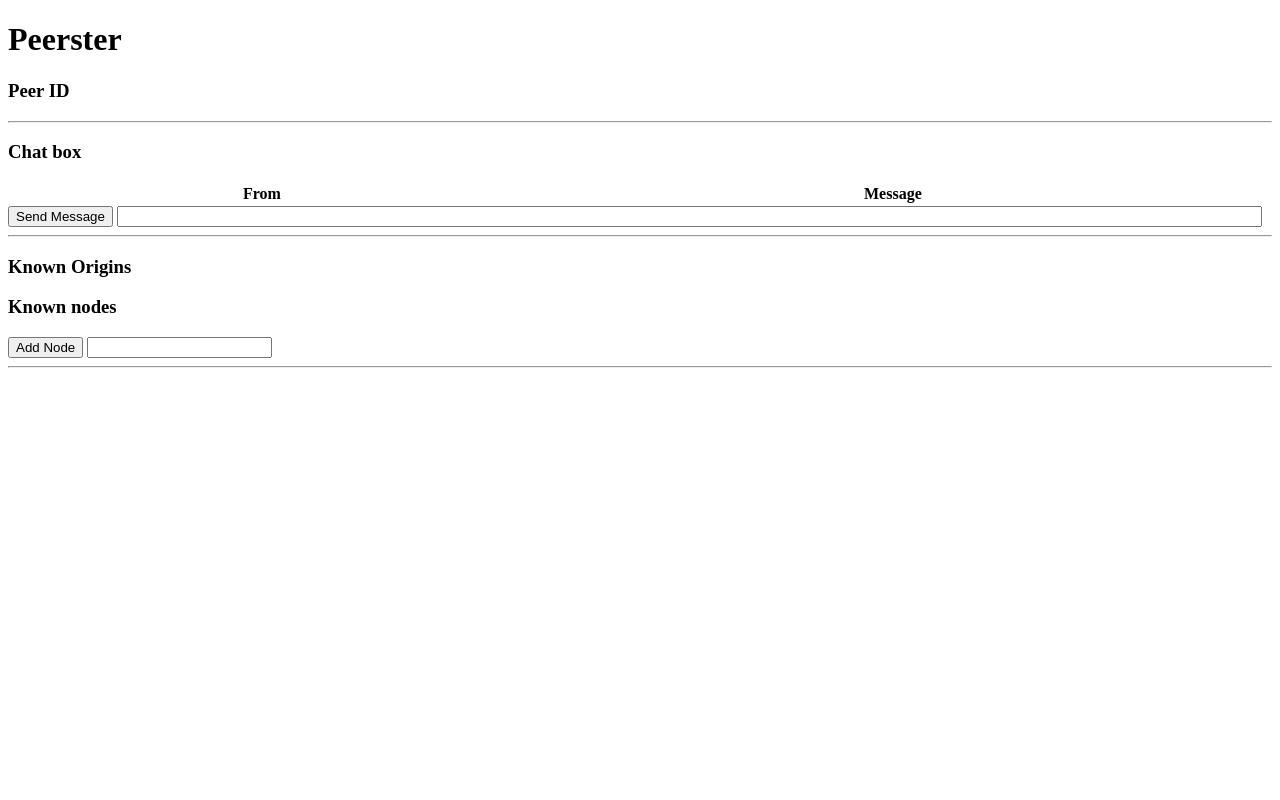
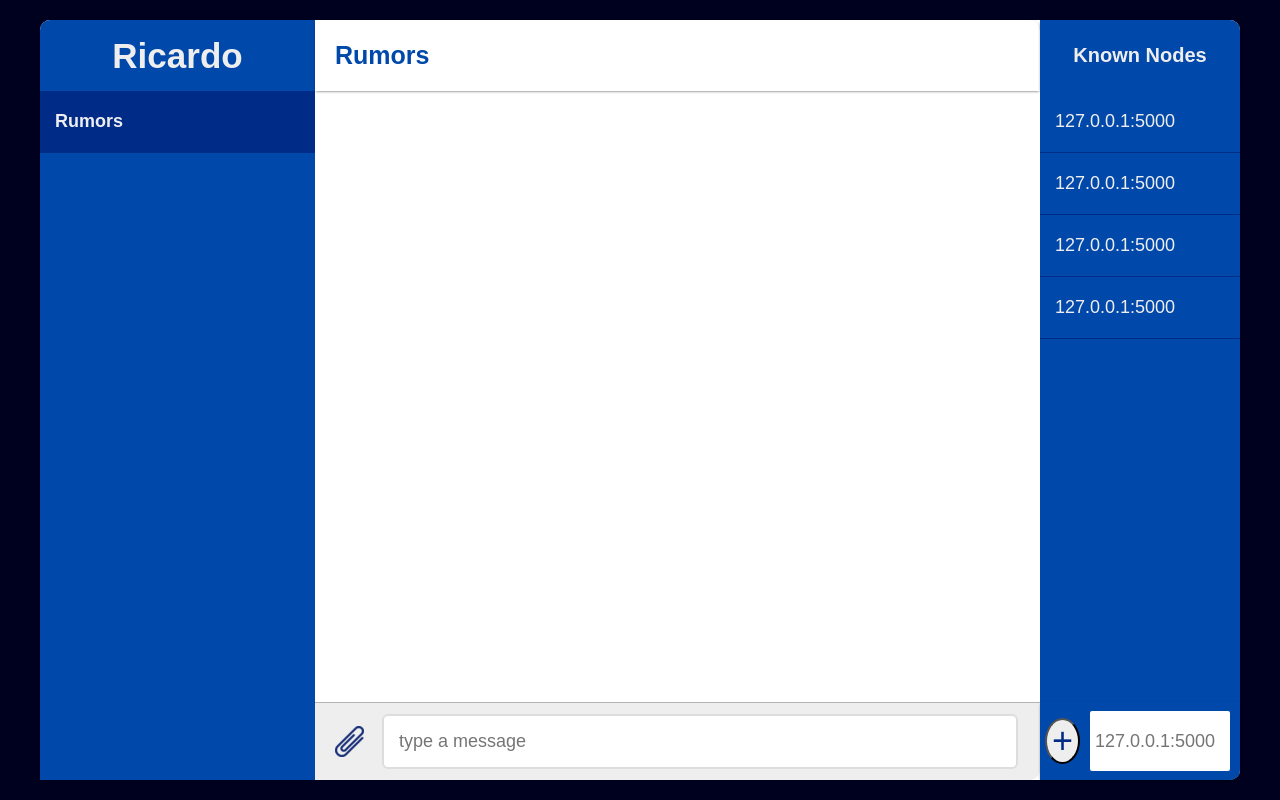
Before and after one commit to somecookie/Peerster, a plain HTML site: page frontend/index.html in a window 1280 px wide. Drawn offline with nearby package versions, Linux system fonts and the light colour scheme; no server answers.

Commit message:
Implement new GUI

```diff
--- /dev/null
+++ b/frontend/chat.css
@@ -0,0 +1,252 @@
+* {
+  margin: 0;
+  padding: 0;
+  box-sizing: border-box;
+}
+
+html, body {
+  height: 100%;
+}
+
+html {
+  font-family: Arial, Helvetica, sans-serif;
+  background: #00001f;
+  font-size: 10px;
+}
+
+body {
+  display: grid;
+  place-items: center;
+}
+
+#chat-container {
+  display: grid;
+  grid: 'identifer chat-title node-text' 71px 'conversation-list chat-message-list node-list' 1fr 'conversation-list chat-form new-node' 78px / 275px 1fr 200px;
+  min-width: 800px;
+  max-width: 1200px;
+  max-height: 800px;
+  width: 100%;
+  height: 95vh;
+  background: #FFF;
+  border-radius: 10px;
+}
+
+#identifier, #conversation-list {
+  background: #0048aa;
+}
+
+#identifier {
+  display: grid;
+  align-items: center;
+  padding: 0 20px;
+  grid-area: identifer;
+  border-radius: 10px 0 0 0;
+}
+
+#identifier {
+  display: grid;
+  place-content: center center;
+  color: #eee;
+  font-weight: bold;
+  font-size: 3.5rem;
+}
+
+#conversation-list {
+  grid-area: conversation-list;
+  overflow-y: scroll;
+}
+
+.conversation {
+  color: #ddd;
+  font-size: 1.8rem;
+  border-bottom: 1px solid #002c88;
+  padding: 20px 20px 20px 15px;
+}
+
+.conversation.active, .conversation:hover {
+  background: #002c88;
+  font-weight: bold;
+}
+
+.conversation:hover {
+  cursor: pointer;
+}
+
+.title-text {
+  color: #eee;
+  white-space: nowrap;
+  overflow-x: hidden;
+  text-overflow: ellipsis;
+}
+
+#chat-titile, #chat-form {
+  background: #eee;
+}
+
+#chat-title {
+  display: grid;
+  grid: 36px / 1fr 36px;
+  align-content: center;
+  align-items: center;
+  grid-area: chat-title;
+  color: #0048AA;
+  font-weight: bold;
+  font-size: 2.5rem;
+  border-radius: 0 10px 0 0;
+  box-shadow: 0 1px 3px -1px rgba(0, 0, 0, 0.75);
+  padding: 0 20px;
+}
+
+#chat-message-list {
+  grid-area: chat-message-list;
+  display: flex;
+  flex-direction: column-reverse;
+  padding: 0 20px;
+  overflow-y: scroll;
+}
+
+.message-row {
+  display: grid;
+  grid-template-columns: 70%;
+  margin-bottom: 20px;
+}
+
+.you-message {
+  justify-content: end;
+  justify-items: end;
+}
+
+.other-message {
+  justify-content: start;
+  justify-items: start;
+}
+
+.message-text {
+  padding: 9px 14px;
+  font-size: 1.6rem;
+  margin-bottom: 5px;
+}
+
+.message-origin {
+  font-size: 1.7rem;
+  color: #777;
+}
+
+.you-message .message-text {
+  background: #0048aa;
+  color: #eee;
+  border: 1px solid #0048aa;
+  border-radius: 14px 14px 0 14px;
+}
+
+.other-message .message-text {
+  background: #eee;
+  color: #111;
+  border: 1px solid #ddd;
+  border-radius: 14px 14px 14px 0;
+}
+
+#chat-form {
+  display: grid;
+  grid: 51px / 32px 2fr;
+  align-content: center;
+  align-items: center;
+  grid-gap: 15px;
+  grid-area: chat-form;
+  border-radius: 0 0 10px 0;
+  border-top: 1px solid rgba(0, 0, 0, 0.25);
+  padding-left: 20px;
+  padding-right: 22px;
+}
+
+#chat-form input {
+  outline: none;
+  padding: 15px;
+  border: 2px solid #ddd;
+  color: #330;
+  border-radius: 6px;
+  font-size: 1.8rem;
+}
+
+#node-text, #node-list, #new-node {
+  background: #0048aa;
+}
+
+#node-text {
+  display: grid;
+  align-items: center;
+  padding: 0 20px;
+  grid-area: node-text;
+  border-radius: 0 10px 0 0;
+  box-shadow: 0 1px 3px -1px rgba(0, 0, 0, 0.75);
+}
+
+#node-text {
+  display: grid;
+  place-content: center center;
+  color: #eee;
+  font-weight: bold;
+  font-size: 2rem;
+}
+
+#node-list {
+  grid-area: conversation-list;
+  overflow-y: scroll;
+  grid-area: node-list;
+}
+
+.node {
+  outline: none;
+  font-size: 1.8rem;
+  color: #eee;
+  padding: 20px 20px 20px 15px;
+  border-bottom: 1px solid #002c88;
+}
+
+#new-node {
+  display: grid;
+  grid-template-columns: 35px 1fr;
+  align-content: center;
+  align-items: center;
+  grid-gap: 10px;
+  grid-area: new-node;
+  border-radius: 0 0 10px 0;
+  box-shadow: 0 1px 3px -1px rgba(0, 0, 0, 0.75);
+  z-index: 1;
+  padding: 10px 10px 10px 5px
+}
+
+#newNode {
+  color: #330;
+  border-radius: 2px;
+  border: 0;
+  font-size: 1.8rem;
+  grid-column-start: 2;
+  grid-column-end: 3;
+  grid-row-start: 1;
+  grid-row-end: 2;
+
+  height: 60px;
+  width: 140px;
+  padding-left: 5px;
+
+}
+
+#addButton {
+  display: grid;
+  place-content: center center;
+  background: #eee;
+  border-radius: 100%;
+  color: #002c88;
+  text-decoration: none;
+  font-size: 3.6rem;
+  grid-column-start: 1;
+  grid-column-end: 2;
+  grid-row-start: 1;
+  grid-row-end: 2;
+
+}
+
+::-webkit-scrollbar {
+  display: none;
+}
--- a/frontend/frontEnd.js
+++ b/frontend/frontEnd.js
@@ -1,4 +1,6 @@
 let numberMessage = 0
+let myID = ""
+let active = "General"
 
 function buttonClickNewMessage() {
     let inputText = document.getElementById("newMessage")
@@ -24,19 +26,27 @@ function buttonClickNewMessage() {
 }
 
 
-function addNewMessageToTable(origin, content) {
-    let table = document.getElementById("chatBox")
-    let row = table.insertRow(table.rows.length)
-    let from = row.insertCell(0)
-    let message = row.insertCell(1)
+function addNewMessage(origin, content) {
+    let messageList = document.getElementById("chat-message-list")
+    let messageRow = document.createElement("div")
+    if(origin === myID){
+        messageRow.className = "message-row you-message"
+    }else{
+        messageRow.className = "message-row other-message"
+    }
+    let messageText = document.createElement("div")
+    messageText.className = "message-text"
+    messageText.innerHTML = content
 
-    from.innerHTML = origin
+    let messageOrigin = document.createElement("div")
+    messageOrigin.className = "message-origin"
+    messageOrigin.innerHTML = origin
 
-    let paragraph = document.createElement("p")
-    let node = document.createTextNode(content)
-    paragraph.appendChild(node)
+    messageRow.appendChild(messageText)
+    messageRow.appendChild(messageOrigin)
 
-    message.appendChild(paragraph)
+    messageList.insertAdjacentElement('afterbegin', messageRow)
+
 }
 
 function buttonClickNewNode() {
@@ -57,18 +67,12 @@ function buttonClickNewNode() {
             }
         })
     } else {
-        alert("Wrong format for the address")
+        alert(`${newAddress} has not a valid format`)
     }
 
     inputText.value = ""
 }
 
-function addNewNodeToList(address) {
-    let node = document.createElement("LI")
-    let textNode = document.createTextNode(address)
-    node.appendChild(textNode)
-    document.getElementById("nodes").appendChild(node)
-}
 
 function checkValidIPv4(address) {
     ipPort = address.split(":")
@@ -89,11 +93,12 @@ setInterval(() => {
             for (let i = numberMessage; i < data.length; i++) {
                 numberMessage++
                 let message = data[i]
-                addNewMessageToTable(message.Origin, message.Text)
+                addNewMessage(message.Origin, message.Text)
+
             }
 
             getAllNodes()
-            getAllOrigins()
+            //getAllOrigins()
         }
     })
 }, 1000)
@@ -105,13 +110,17 @@ function getAllNodes() {
         url: "http://localhost:8080/node",
         dataType: 'json',
         success: function (data, status) {
-            let list = document.getElementById("nodes")
+            let list = document.getElementById("node-list")
+
             while (list.hasChildNodes()) {
                 list.removeChild(list.lastChild)
             }
 
             for (let peerAddr of data.sort()) {
-                addNewNodeToList(peerAddr)
+                let addrDiv = document.createElement("div")
+                addrDiv.className = "node"
+                addrDiv.innerHTML = `${peerAddr}`
+                list.appendChild(addrDiv)
             }
         }
     })
@@ -155,6 +164,7 @@ $.ajax({
     url: "http://localhost:8080/id",
     success: function (data, status, xhr) {
         let name = JSON.parse(data);
-        document.getElementById("nodeName").innerHTML = name.toString()
+        myID = name.toString()
+        document.getElementById("nodeName").innerHTML = myID.substring(0,12)
     }
 });
--- a/frontend/index.html
+++ b/frontend/index.html
@@ -1,56 +1,69 @@
 <!DOCTYPE html>
+<!--based on https://www.youtube.com/watch?v=f8el0g_rXbY-->
 
 <head>
     <meta charset="utf-8">
     <meta http-equiv="X-UA-Compatible" content="IE=edge">
-    <title>Peerster</title>
+    <title></title>
     <meta name="description" content="">
     <meta name="viewport" content="width=device-width, initial-scale=1">
-    <link rel="stylesheet" href="">
+    <link rel="stylesheet" type="text/css" href="chat.css">
     <script src="https://ajax.googleapis.com/ajax/libs/jquery/3.1.1/jquery.min.js"></script>
     <script src="frontEnd.js"></script>
 
 </head>
 
 <body>
-    <h1>Peerster</h1>
-    <h3>Peer ID</h3>
-    <p id="nodeName"></p>
-    <hr>
-    <div>
-        <h3>Chat box</h3>
-        <table id="chatBox" style="width:100%">
-            <tr>
-                <th>From</th>
-                <th>Message</th>
-            </tr>
-
-        </table>
-        <button id="sendMessage" type="button">Send Message</button> <input id="newMessage" type="text" size="140"><br>
-        <hr>
+    <div id="chat-container">
+        <div id="identifier">
+            <span id="nodeName">Ricardo</span>
+        </div>
+        <div id="conversation-list">
+            <div class="conversation active">
+                <div class="title-text">
+                    Rumors
+                </div>
             </div>
 
-    <div>
-        <h3>Known Origins</h3>
-        <ul id="origins">
-        </ul>
+            <!-- <div class="conversation">
+                <div class="title-text">
+                    Diana
+                </div>
+            </div> -->
         </div>
 
-    <div>
-        <h3>Known nodes</h3>
-        <ul id="nodes">
-        </ul>
-        <button id="addNode" type="button">Add Node</button> <input id="newNode" type="text"><br>
+        <div id="chat-title">
+            <span>Rumors</span>
+
+        </div>
+        <div id="chat-message-list">
+        </div>
+        <div id="chat-form">
+            <img src="images/addAttachment.png" alt="Add Attachment">
+            <input type="text" placeholder="type a message">
+
+        </div>
+        <div id=node-text>
+            <span>Known Nodes</span>
+        </div>
+        <div id="node-list">
+            <div class=node>127.0.0.1:5000</div>
+            <div class=node>127.0.0.1:5000</div>
+            <div class=node>127.0.0.1:5000</div>
+            <div class=node>127.0.0.1:5000</div>
         </div>
 
+        <div id="new-node">
+            <input id="newNode" type="text" placeholder="127.0.0.1:5000">
+            <button id="addButton">+</button>
 
-    <hr>
+        </div>
+
+    </div>
 
     <script>
-        document.getElementById("sendMessage").onclick = buttonClickNewMessage
-        document.getElementById("addNode").onclick = buttonClickNewNode
+            document.getElementById("addButton").onclick = buttonClickNewNode
         </script>
 </body>
 
-
 </html>
```
Also changed, not shown: frontend/images/addAttachment.png (added), 3 other files. Lines whose indentation alone changed are shown as unchanged.
